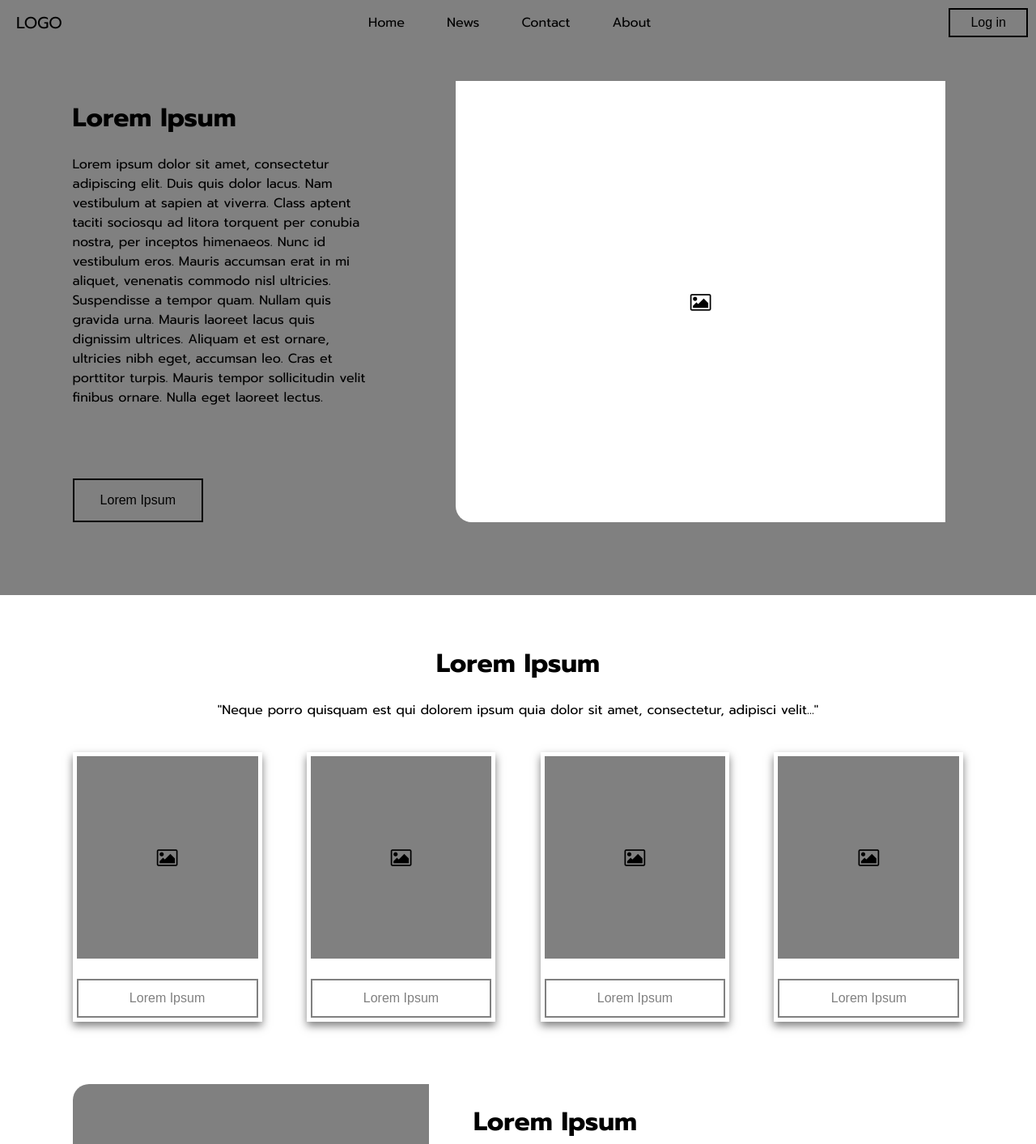
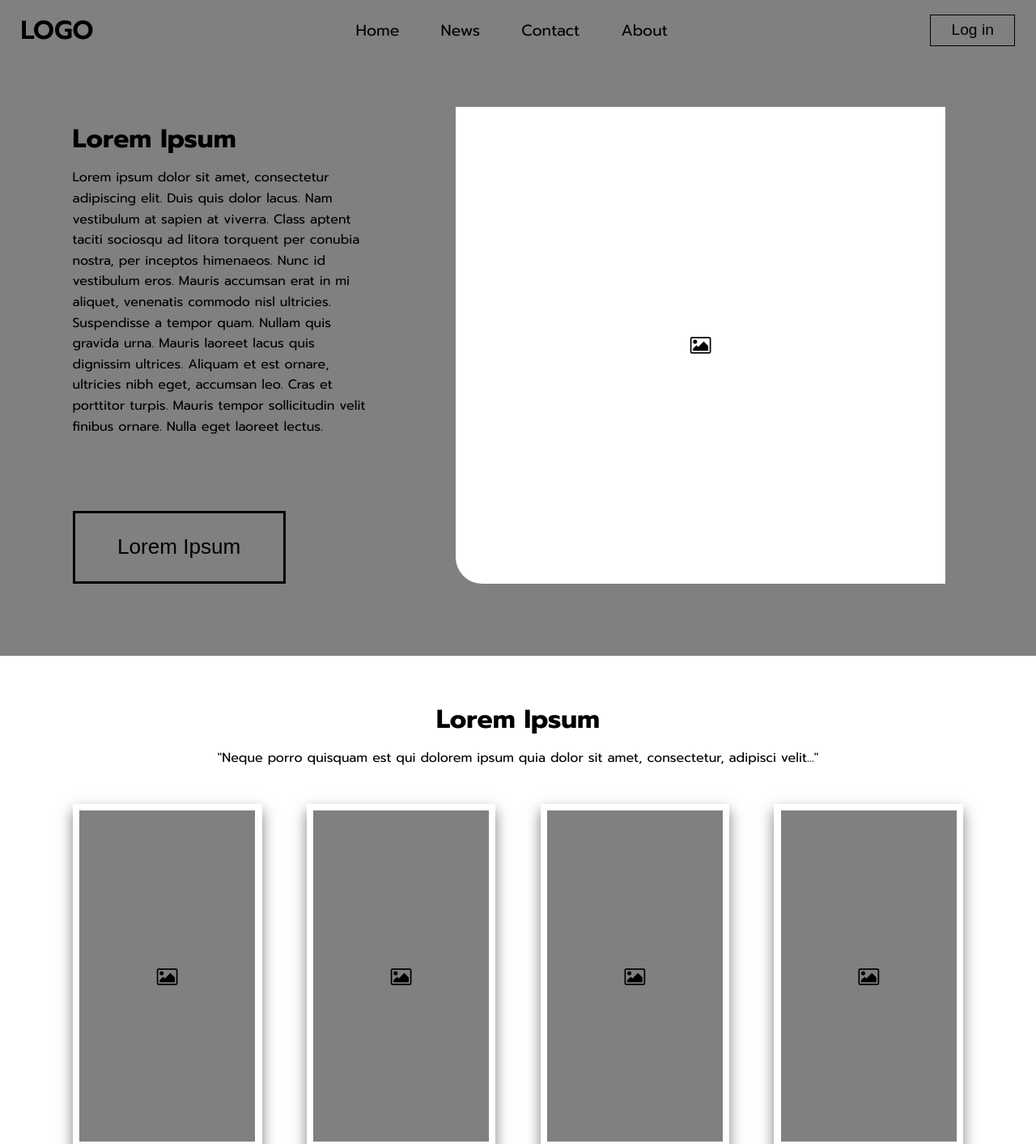
Before and after one commit to HOLYTEW/paletteflow_tool_about, a website: page public/1-3/index.html in a window 1280 px wide. Shown: the top 1413 px of the page at 81% size. Drawn offline with Linux system fonts and the light colour scheme.

Commit message:
Fix some webmockup

```diff
--- a/public/1-3/index.html
+++ b/public/1-3/index.html
@@ -1,39 +1,61 @@
 <!DOCTYPE html>
 <html>
+
 <head>
-    <link rel="stylesheet" href="style1.css">
-    <link href="https://fonts.googleapis.com/css2?family=Prompt:ital,wght@0,100;0,200;0,300;0,400;0,500;0,600;0,700;0,800;0,900&display=swap" rel="stylesheet">
-    <link rel="stylesheet" href="https://cdnjs.cloudflare.com/ajax/libs/font-awesome/4.7.0/css/font-awesome.min.css">
+    <link rel="stylesheet" href="style1.css" />
+    <link
+        href="https://fonts.googleapis.com/css2?family=Prompt:ital,wght@0,100;0,200;0,300;0,400;0,500;0,600;0,700;0,800;0,900&display=swap"
+        rel="stylesheet" />
+    <link rel="stylesheet" href="https://cdnjs.cloudflare.com/ajax/libs/font-awesome/4.7.0/css/font-awesome.min.css" />
 </head>
+
 <body>
     <div class="First webMockupColor-30">
         <div class="Navbar">
-            <ul>
             <div class="Logo">
-                    <li><a href="#" class="webMockupColor-10">LOGO</a></li>
+                <a href="#" class="webMockupColor-10">LOGO</a>
             </div>
             <div class="menu">
-                    <li><a href="#" class="webMockupColor-10">Home</a></li>
-                    <li><a href="#" class="webMockupColor-10">News</a></li>
-                    <li><a href="#" class="webMockupColor-10">Contact</a></li>
-                    <li><a href="#" class="webMockupColor-10">About</a></li>
+                <a href="#" class="webMockupColor-10">Home</a>
+                <a href="#" class="webMockupColor-10">News</a>
+                <a href="#" class="webMockupColor-10">Contact</a>
+                <a href="#" class="webMockupColor-10">About</a>
             </div>
             <div class="LogIn">
-                    <button class="button1 webMockupButtonColor-10" style="margin: 10px; padding: 7px 25px; display: block;" type="button">Log in</button>
+                <button class="button1 webMockupButtonColor-10" type="button">
+                    Log in
+                </button>
             </div>
-            </ul>
         </div>
 
-        <div style="padding: 7%;">
-            <div class="grid-container1" style="height: 100%;">
+        <div style="padding: 7%">
+            <div class="grid-container1" style="height: 100%">
                 <div class="grid-item1-1">
                     <h1>Lorem Ipsum</h1>
-                    <p>Lorem ipsum dolor sit amet, consectetur adipiscing elit. Duis quis dolor lacus. Nam vestibulum at sapien at viverra. Class aptent taciti sociosqu ad litora torquent per conubia nostra, per inceptos himenaeos. Nunc id vestibulum eros. Mauris accumsan erat in mi aliquet, venenatis commodo nisl ultricies. Suspendisse a tempor quam. Nullam quis gravida urna. Mauris laoreet lacus quis dignissim ultrices. Aliquam et est ornare, ultricies nibh eget, accumsan leo. Cras et porttitor turpis. Mauris tempor sollicitudin velit finibus ornare. Nulla eget laoreet lectus.</p>
-                    <br><br><br>
-                    <button class="button1 webMockupButtonColor-10" type="button">Lorem Ipsum</button>
+                    <p>
+                        Lorem ipsum dolor sit amet, consectetur adipiscing elit. Duis quis
+                        dolor lacus. Nam vestibulum at sapien at viverra. Class aptent
+                        taciti sociosqu ad litora torquent per conubia nostra, per
+                        inceptos himenaeos. Nunc id vestibulum eros. Mauris accumsan erat
+                        in mi aliquet, venenatis commodo nisl ultricies. Suspendisse a
+                        tempor quam. Nullam quis gravida urna. Mauris laoreet lacus quis
+                        dignissim ultrices. Aliquam et est ornare, ultricies nibh eget,
+                        accumsan leo. Cras et porttitor turpis. Mauris tempor sollicitudin
+                        velit finibus ornare. Nulla eget laoreet lectus.
+                    </p>
+                    <br /><br /><br />
+                    <button class="button1 webMockupButtonColor-10" type="button">
+                        Lorem Ipsum
+                    </button>
                 </div>
                 <div class="grid-item1-2 webMockupColor-60">
-                    <i class="fa fa-picture-o webMockupColor-10" aria-hidden="true" style="font-size: 24px; display: flex; justify-content: center; align-items: center; height: 100%;"></i>
+                    <i class="fa fa-picture-o webMockupColor-10" aria-hidden="true" style="
+                font-size: 24px;
+                display: flex;
+                justify-content: center;
+                align-items: center;
+                height: 100%;
+              "></i>
                 </div>
             </div>
         </div>
@@ -42,46 +64,101 @@
     <div class="Second webMockupColor-60">
         <div class="Container">
             <h1>Lorem Ipsum</h1>
-            <p>"Neque porro quisquam est qui dolorem ipsum quia dolor sit amet, consectetur, adipisci velit..."</p>
-            <br>
+            <p>
+                "Neque porro quisquam est qui dolorem ipsum quia dolor sit amet,
+                consectetur, adipisci velit..."
+            </p>
+            <br />
             <div class="Container-Pola">
                 <div class="Polaroid webMockupColor-60">
                     <div class="Pola-pic webMockupColor-30">
-                        <i class="fa fa-picture-o webMockupColor-10" aria-hidden="true" style="font-size: 24px; display: flex; justify-content: center; align-items: center; height: 100%;"></i>
+                        <i class="fa fa-picture-o webMockupColor-10" aria-hidden="true" style="
+                  font-size: 24px;
+                  display: flex;
+                  justify-content: center;
+                  align-items: center;
+                  height: 100%;
+                "></i>
                     </div>
-                    <button type="button" class="webMockupButtonColor-30" style="width: 100%;">Lorem Ipsum</button>
+                    <button type="button" class="webMockupButtonColor-30" style="width: 100%">
+                        Lorem Ipsum
+                    </button>
                 </div>
                 <div class="Polaroid webMockupColor-60">
                     <div class="Pola-pic webMockupColor-30">
-                        <i class="fa fa-picture-o webMockupColor-10" aria-hidden="true" style="font-size: 24px; display: flex; justify-content: center; align-items: center; height: 100%;"></i>
+                        <i class="fa fa-picture-o webMockupColor-10" aria-hidden="true" style="
+                  font-size: 24px;
+                  display: flex;
+                  justify-content: center;
+                  align-items: center;
+                  height: 100%;
+                "></i>
                     </div>
-                    <button type="button" class="webMockupButtonColor-30" style="width: 100%;">Lorem Ipsum</button>
+                    <button type="button" class="webMockupButtonColor-30" style="width: 100%">
+                        Lorem Ipsum
+                    </button>
                 </div>
                 <div class="Polaroid webMockupColor-60">
                     <div class="Pola-pic webMockupColor-30">
-                        <i class="fa fa-picture-o webMockupColor-10" aria-hidden="true" style="font-size: 24px; display: flex; justify-content: center; align-items: center; height: 100%;"></i>
+                        <i class="fa fa-picture-o webMockupColor-10" aria-hidden="true" style="
+                  font-size: 24px;
+                  display: flex;
+                  justify-content: center;
+                  align-items: center;
+                  height: 100%;
+                "></i>
                     </div>
-                    <button type="button" class="webMockupButtonColor-30" style="width: 100%;">Lorem Ipsum</button>
+                    <button type="button" class="webMockupButtonColor-30" style="width: 100%">
+                        Lorem Ipsum
+                    </button>
                 </div>
                 <div class="Polaroid webMockupColor-60">
                     <div class="Pola-pic webMockupColor-30">
-                        <i class="fa fa-picture-o webMockupColor-10" aria-hidden="true" style="font-size: 24px; display: flex; justify-content: center; align-items: center; height: 100%;"></i>
+                        <i class="fa fa-picture-o webMockupColor-10" aria-hidden="true" style="
+                  font-size: 24px;
+                  display: flex;
+                  justify-content: center;
+                  align-items: center;
+                  height: 100%;
+                "></i>
                     </div>
-                    <button type="button" class="webMockupButtonColor-30" style="width: 100%;">Lorem Ipsum</button>
+                    <button type="button" class="webMockupButtonColor-30" style="width: 100%">
+                        Lorem Ipsum
+                    </button>
                 </div>
             </div>
         </div>
 
-        <div style="margin-top: 7%;">
+        <div style="margin-top: 7%">
             <div class="grid-container2">
                 <div class="grid-item2-1 webMockupColor-30">
-                    <i class="fa fa-picture-o webMockupColor-10" aria-hidden="true" style="font-size: 24px; display: flex; justify-content: center; align-items: center; height: 100%;"></i>
+                    <i class="fa fa-picture-o webMockupColor-10" aria-hidden="true" style="
+                font-size: 24px;
+                display: flex;
+                justify-content: center;
+                align-items: center;
+                height: 100%;
+              "></i>
                 </div>
                 <div class="grid-item2-2 webMockupColor-60">
                     <h1>Lorem Ipsum</h1>
-                    <p>Lorem ipsum dolor sit amet, consectetur adipiscing elit. Nullam eu pretium lectus. Aliquam scelerisque tempor lacinia. Cras scelerisque magna vulputate, feugiat arcu ut, auctor mauris. Integer eget libero eget libero interdum dapibus. Donec sodales gravida venenatis. Suspendisse velit sem, aliquam consequat pulvinar a, dignissim at dui. Interdum et malesuada fames ac ante ipsum primis in faucibus. Nam vitae posuere erat. Nunc vitae risus eget magna elementum gravida. Donec id aliquet tortor, non scelerisque eros. Sed consectetur vel leo sit amet interdum. Praesent varius risus a bibendum sagittis. Fusce sit amet auctor ante, eu ultrices dui.</p>
-                    <br><br><br>
-                    <button class="button1 webMockupButtonColor-10" type="button">Lorem Ipsum</button>
+                    <p>
+                        Lorem ipsum dolor sit amet, consectetur adipiscing elit. Nullam eu
+                        pretium lectus. Aliquam scelerisque tempor lacinia. Cras
+                        scelerisque magna vulputate, feugiat arcu ut, auctor mauris.
+                        Integer eget libero eget libero interdum dapibus. Donec sodales
+                        gravida venenatis. Suspendisse velit sem, aliquam consequat
+                        pulvinar a, dignissim at dui. Interdum et malesuada fames ac ante
+                        ipsum primis in faucibus. Nam vitae posuere erat. Nunc vitae risus
+                        eget magna elementum gravida. Donec id aliquet tortor, non
+                        scelerisque eros. Sed consectetur vel leo sit amet interdum.
+                        Praesent varius risus a bibendum sagittis. Fusce sit amet auctor
+                        ante, eu ultrices dui.
+                    </p>
+                    <br /><br /><br />
+                    <button class="button1 webMockupButtonColor-10" type="button">
+                        Lorem Ipsum
+                    </button>
                 </div>
             </div>
         </div>
@@ -89,4 +166,5 @@
 
     <script src="/script.js"></script>
 </body>
+
 </html>
--- a/public/1-3/style1.css
+++ b/public/1-3/style1.css
@@ -10,8 +10,67 @@ body {
 }
 
 .Navbar {
-    height: 10px;
-}
+    display: flex;
+    justify-content: space-between;
+    align-items: center;
+    padding: 1vw 2vw;
+    background-color: inherit;
+    flex-wrap: wrap; /* responsive wrap */
+  }
+
+  .Logo a {
+    font-size: 2.5vw;
+    text-decoration: none;
+    color: black;
+    font-weight: 600;
+  }
+
+  .menu {
+    display: flex;
+    gap: 2vw;
+    flex-wrap: wrap;
+  }
+
+  .menu a {
+    font-size: 1.5vw;
+    color: black;
+    text-decoration: none;
+    padding: 0.5vw 1vw;
+    transition: all 0.3s ease;
+  }
+
+  .menu a:hover {
+    color: white;
+    background-color: black;
+    border-radius: 0.5vw;
+  }
+
+  .LogIn button {
+    font-size: 1.5vw;
+    padding: 0.6vw 2vw;
+    border: 0.15vw solid black;
+    background: transparent;
+    cursor: pointer;
+    transition: all 0.3s ease;
+  }
+
+  .LogIn button:hover {
+    background-color: black;
+    color: white;
+  }
+
+h1, h2, h3 {
+    font-size: 2.5vw;
+    line-height: 1.2;
+    margin-bottom: 1vw;
+  }
+
+  p {
+    font-size: 1.25vw;
+    line-height: 1.6;
+    margin-bottom: 1.5vw;
+  }
+
 
 .Navbar ul {
     list-style-type: none;
@@ -24,13 +83,13 @@ body {
 }
 
 .Navbar .Logo li a{
-    margin-right: 20px;
+    margin-right: 2.55vw;
     text-decoration: none;
     color: black; /*10%*/
-    font-size: 20px;
-    margin-left: 20px;
-    margin-top: 20px;
-    margin-bottom: 20px;
+    font-size: 2.55vw;
+    margin-left: 2.55vw;
+    margin-top: 2.55vw;
+    margin-bottom: 2.55vw;
 }
 
 .Navbar .menu {
@@ -40,17 +99,17 @@ body {
 }
 
 .Navbar .menu li a {
-    margin: 0 10px;
+    margin: 0 1.28vw;
     display: block;
     color: black; /*10%*/
     text-align: center;
-    padding: 14px 16px;
+    padding: 1.79vw 2.04vw;
     text-decoration: none;
 }
 
 .Navbar .menu li a:hover {
     color: white; /*60%*/
-    box-shadow: 0 1px 6px rgba(0, 0, 0, 0.2);
+    box-shadow: 0 0.13vw 0.77vw rgba(0, 0, 0, 0.2);
 }
 
 .grid-container1 {
@@ -66,7 +125,7 @@ body {
 
 .grid-item1-2 {
     background-color: white; /*60%*/
-    border-radius: 0 0 0 20px;
+    border-radius: 0 0 0 2.55vw;
     text-align: center;
     height: 100%;
 }
@@ -74,11 +133,11 @@ body {
 button{
     background-color: transparent;
     color: black; /*10%*/
-    border: 2px solid black; /*10%*/
-    padding: 16px 32px;
+    border: 0.26vw solid black; /*10%*/
+    padding: 2.04vw 4.09vw;
     text-align: center;
     text-decoration: none;
-    font-size: 16px;
+    font-size: 2.04vw;
     transition-duration: 0.4s;
     cursor: pointer;
 }
@@ -115,24 +174,24 @@ i {
     background-color: white; /*60%*/
     text-align: center;
     height: auto;
-    padding: 25px;
-    box-shadow: 0 5px 10px rgba(0, 0, 0, 0.5);
+    padding: 3.19vw;
+    box-shadow: 0 0.64vw 1.28vw rgba(0, 0, 0, 0.5);
 
 }
 
 .Pola-pic {
     background-color: gray; /*30%*/
-    height: 250px;
-    margin-bottom: 25px;
+    height: 31.93vw;
+    margin-bottom: 3.19vw;
 }
 
 .Polaroid button {
     background-color: transparent;
     color: gray; /*30%*/
-    border: 2px solid gray; /*30%*/
-    padding: 13px 32px;
+    border: 0.26vw solid gray; /*30%*/
+    padding: 1.66vw 4.09vw;
     text-decoration: none;
-    font-size: 16px;
+    font-size: 2.04vw;
     transition-duration: 0.4s;
     cursor: pointer;
 }
@@ -151,13 +210,13 @@ i {
 
 .grid-item2-1 {
     background-color: gray; /*30%*/
-    border-radius: 20px 0 20px 0;
+    border-radius: 2.55vw 0 2.55vw 0;
     text-align: start;
 }
 
 .grid-item2-2 {
     background-color: white; /*60%*/
-    border-radius: 20px 0 20px 0;
+    border-radius: 2.55vw 0 2.55vw 0;
     text-align: start;
 }
 
@@ -177,7 +236,7 @@ body {
 }
 
 .Navbar {
-    height: 10px;
+    height: 1.28vw;
 }
 
 .Navbar ul {
@@ -191,13 +250,13 @@ body {
 }
 
 .Navbar .Logo li a{
-    margin-right: 20px;
+    margin-right: 2.55vw;
     text-decoration: none;
     color: black; /*10%*/
-    font-size: 20px;
-    margin-left: 20px;
-    margin-top: 20px;
-    margin-bottom: 20px;
+    font-size: 2.55vw;
+    margin-left: 2.55vw;
+    margin-top: 2.55vw;
+    margin-bottom: 2.55vw;
 }
 
 .Navbar .menu {
@@ -207,17 +266,17 @@ body {
 }
 
 .Navbar .menu li a {
-    margin: 0 10px;
+    margin: 0 1.28vw;
     display: block;
     color: black; /*10%*/
     text-align: center;
-    padding: 14px 16px;
+    padding: 1.79vw 2.04vw;
     text-decoration: none;
 }
 
 .Navbar .menu li a:hover {
     color: white; /*60%*/
-    box-shadow: 0 1px 6px rgba(0, 0, 0, 0.2);
+    box-shadow: 0 0.13vw 0.77vw rgba(0, 0, 0, 0.2);
 }
 
 .grid-container1 {
@@ -233,7 +292,7 @@ body {
 
 .grid-item1-2 {
     background-color: white; /*60%*/
-    border-radius: 0 0 0 20px;
+    border-radius: 0 0 0 2.55vw;
     text-align: center;
     height: 100%;
 }
@@ -241,11 +300,11 @@ body {
 button{
     background-color: transparent;
     color: black; /*10%*/
-    border: 2px solid black; /*10%*/
-    padding: 16px 32px;
+    border: 0.26vw solid black; /*10%*/
+    padding: 2.04vw 4.09vw;
     text-align: center;
     text-decoration: none;
-    font-size: 16px;
+    font-size: 2.04vw;
     transition-duration: 0.4s;
     cursor: pointer;
 }
@@ -282,24 +341,24 @@ i {
     background-color: white; /*60%*/
     text-align: center;
     height: auto;
-    padding: 5px;
-    box-shadow: 0 5px 10px rgba(0, 0, 0, 0.5);
+    padding: 0.64vw;
+    box-shadow: 0 0.64vw 1.28vw rgba(0, 0, 0, 0.5);
 
 }
 
 .Pola-pic {
     background-color: gray; /*30%*/
-    height: 250px;
-    margin-bottom: 25px;
+    height: 31.93vw;
+    margin-bottom: 3.19vw;
 }
 
 .Polaroid button {
     background-color: transparent;
     color: gray; /*30%*/
-    border: 2px solid gray; /*30%*/
-    padding: 13px 32px;
+    border: 0.26vw solid gray; /*30%*/
+    padding: 1.66vw 4.09vw;
     text-decoration: none;
-    font-size: 16px;
+    font-size: 2.04vw;
     transition-duration: 0.4s;
     cursor: pointer;
 }
@@ -318,13 +377,13 @@ i {
 
 .grid-item2-1 {
     background-color: gray; /*30%*/
-    border-radius: 20px 0 20px 0;
+    border-radius: 2.55vw 0 2.55vw 0;
     text-align: start;
 }
 
 .grid-item2-2 {
     background-color: white; /*60%*/
-    border-radius: 20px 0 20px 0;
+    border-radius: 2.55vw 0 2.55vw 0;
     text-align: start;
 }
 
```
Lines whose indentation alone changed are shown as unchanged.
